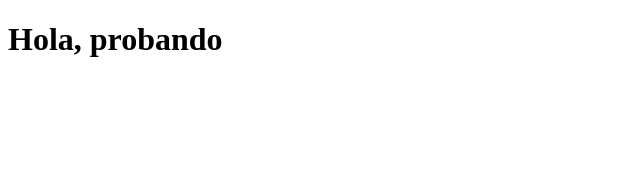
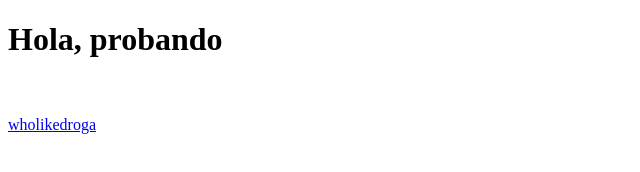
Before and after one commit to notgeorge10/322, a plain HTML site: page index.html in a window 1280 px wide. Shown: the whole page, without its empty margins (0-640 px from the left). Drawn offline with Linux system fonts and the light colour scheme.

Commit message:
Update index.html

```diff
--- a/index.html
+++ b/index.html
@@ -13,7 +13,9 @@
  </head>
  <body>
   <h1>Hola, probando</h1>
-
+  <br><br>
+  <a href="javascript:
+           alert('what up');alert('miss me yet?');alert(',biiiiiiiiitch??');">wholikedroga</a>
 
 
 
```
